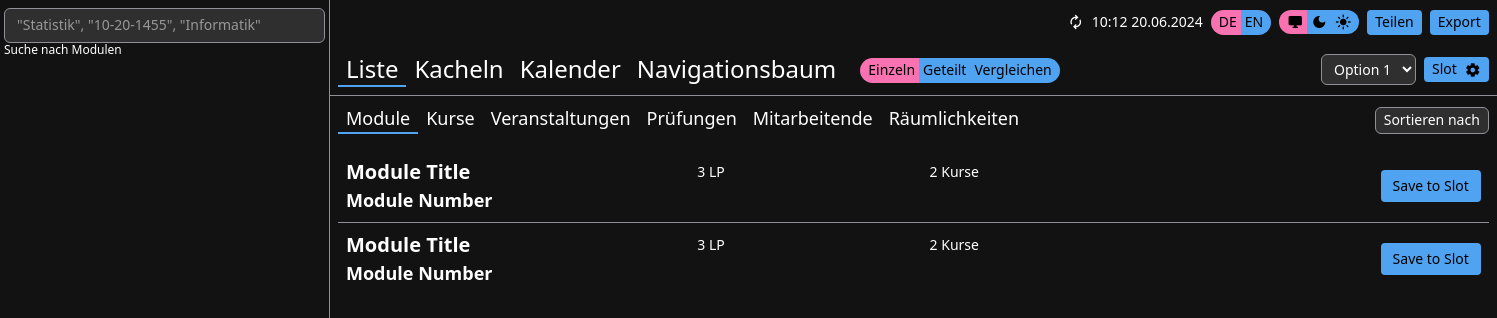
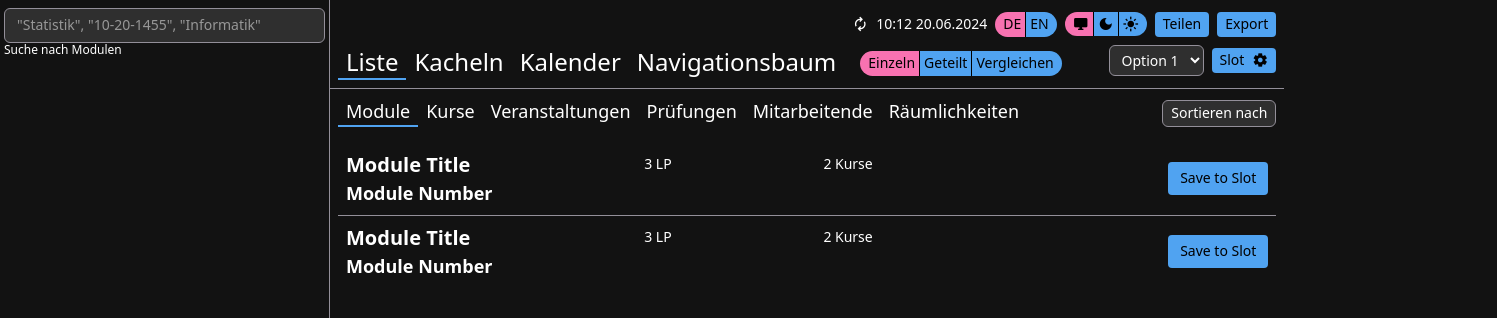
Before and after one commit to natureFrameworkManager/almaweb-ui, a website built with Vite: page index.html in a window 1280 px wide. Shown: the top 318 px of the page, 1497 px wide, since content can reach past the window. Built offline with nearby package versions, Linux system fonts and the light colour scheme; files whose address does not match are found by name.

Commit message:
Style fixes

```diff
--- a/css/main.css
+++ b/css/main.css
@@ -69,6 +69,7 @@
     @apply first:rounded-s-full last:rounded-e-full p-1 first:ps-2 last:pe-2;
     @apply bg-primary text-on-primary;
     @apply hover:bg-primary/80;
+    @apply border-e border-on-primary last:border-e-0;
 }
 .switcher .active {
     @apply bg-secondary text-on-secondary;
@@ -108,17 +109,17 @@
 body {
     @apply min-h-screen;
     @apply bg-background text-body-medium leading-[1.2] text-on-background;
-    @apply grid grid-cols-[330px_auto] grid-rows-[96px_auto];
+    @apply grid grid-cols-[330px_auto] grid-rows-[max-content_auto];
 }
 
 body > header {
     @apply border-b border-border;
-    @apply col-2 row-1 pe-2;
-    @apply grid grid-cols-[auto_auto_auto_auto] grid-rows-[auto_auto];
+    @apply col-2 row-1 pe-2 pb-2 pt-3;
+    @apply grid grid-cols-[max-content_max-content_auto] grid-rows-[max-content_max-content] gap-y-2;
 }
 body > header > nav {
     @apply flex flex-row row-span-2 col-1 items-end;
-    @apply px-2 pb-2;
+    @apply px-2;
 }
 body > header > nav > item {
     @apply cursor-pointer text-2xl px-2;
@@ -129,11 +130,11 @@ body > header > nav > item.active {
     @apply border-b-2 border-primary;
 }
 body > header > div.view-switcher {
-    @apply flex flex-row row-span-2 col-start-2 col-end-3 items-end;
-    @apply px-2 pb-3;
+    @apply flex flex-row row-2 col-2 items-end;
+    @apply px-2 pb-1;
 }
 body > header > div.additional-controls {
-    @apply flex flex-row items-center gap-x-2 row-1 col-start-3 col-end-5 justify-end;
+    @apply flex flex-row items-center gap-x-2 row-1 col-start-2 col-end-4 justify-end;
 }
 body > header > div.additional-controls > div.last-updated-con {
     @apply flex flex-row items-center gap-x-2 flex-nowrap text-nowrap;
@@ -145,7 +146,7 @@ body > header > div.additional-controls > div.dark-mode-toggle {
     @apply text-[16px];
 }
 body > header > div.save-slot-options {
-    @apply flex flex-row gap-x-2 row-2 col-4 items-center justify-end;
+    @apply flex flex-row gap-x-2 row-2 col-3 items-center justify-end pb-1;
 }
 body > div.filter-options {
     @apply border-r border-border;
```
